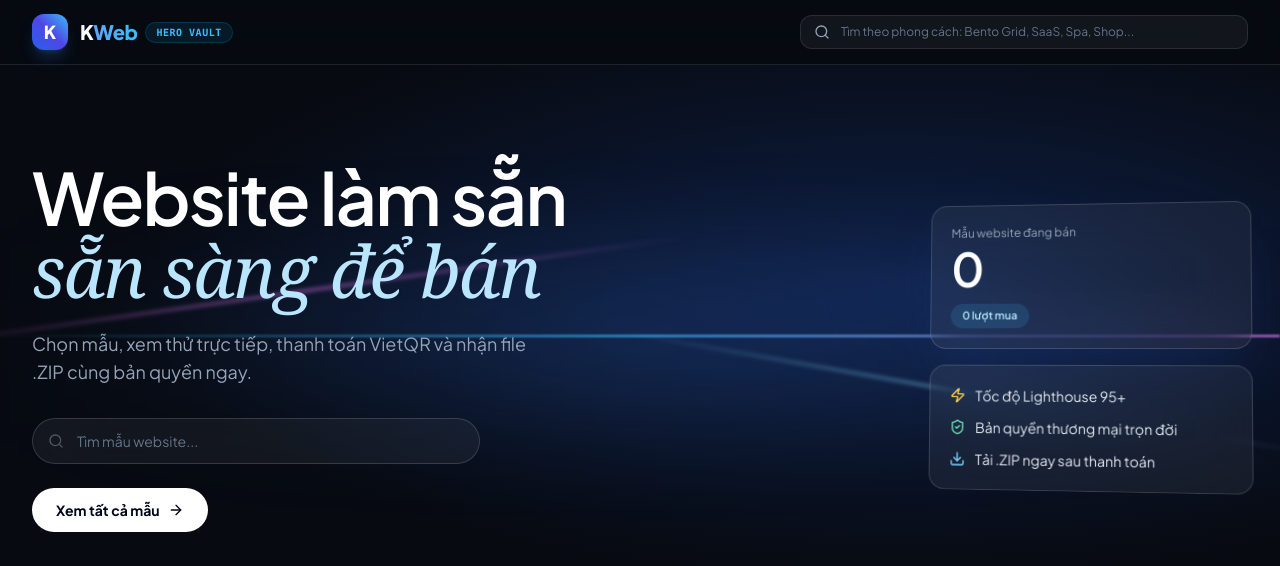
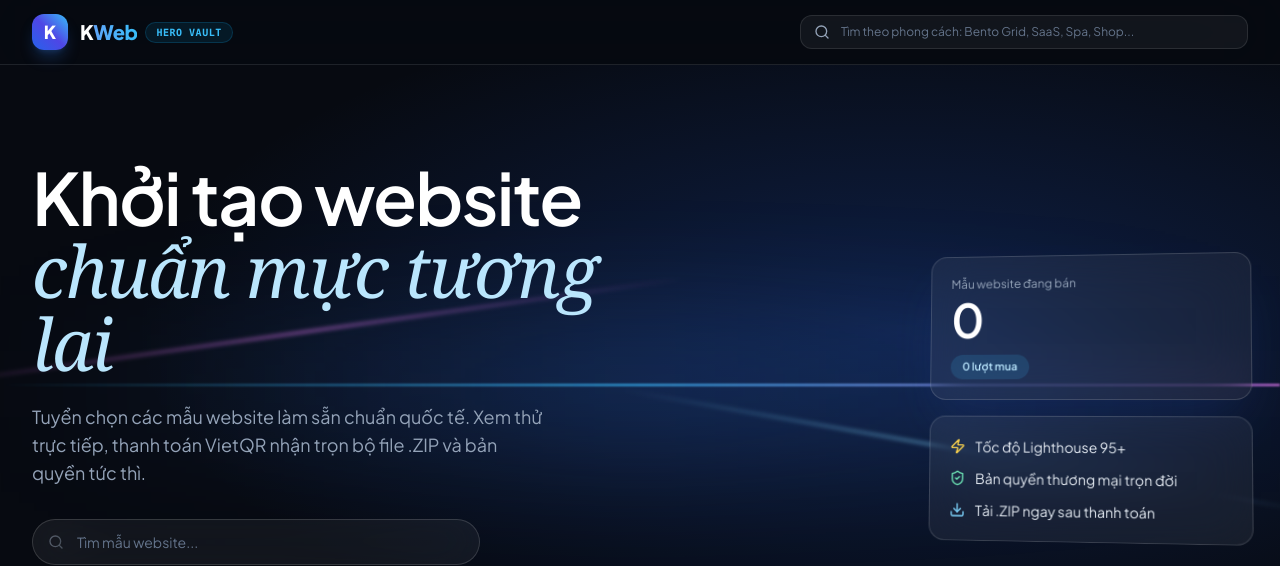
Before and after one commit to khoavip2070/websitebussiness, a React (Vite) app in the folder apps/web/: page / in a window 1280 px wide. Shown: the top 566 px of the page. Built offline with nearby package versions, Linux system fonts and the light colour scheme; no server answers; the database is empty; a web font is replaced by a local one.

Commit message:
Update hero headline to inspiring future-ready slogan

```diff
--- a/apps/web/src/components/Hero.tsx
+++ b/apps/web/src/components/Hero.tsx
@@ -43,17 +43,17 @@ export const Hero: React.FC<HeroProps> = ({
         {/* Left: headline */}
         <div>
           <h1 className="text-5xl sm:text-6xl md:text-7xl font-semibold text-white tracking-tight leading-[1.05]">
-            Website làm sẵn
+            Khởi tạo website
             <br />
             <span
               className="italic font-normal text-sky-200"
               style={{ fontFamily: "'Playfair Display', Georgia, serif" }}
             >
-              sẵn sàng để bán
+              chuẩn mực tương lai
             </span>
           </h1>
           <p className="mt-6 text-slate-400 text-base sm:text-lg max-w-lg leading-relaxed">
-            Chọn mẫu, xem thử trực tiếp, thanh toán VietQR và nhận file .ZIP cùng bản quyền ngay.
+            Tuyển chọn các mẫu website làm sẵn chuẩn quốc tế. Xem thử trực tiếp, thanh toán VietQR nhận trọn bộ file .ZIP và bản quyền tức thì.
           </p>
 
           <div className="mt-8 relative max-w-md">
```
